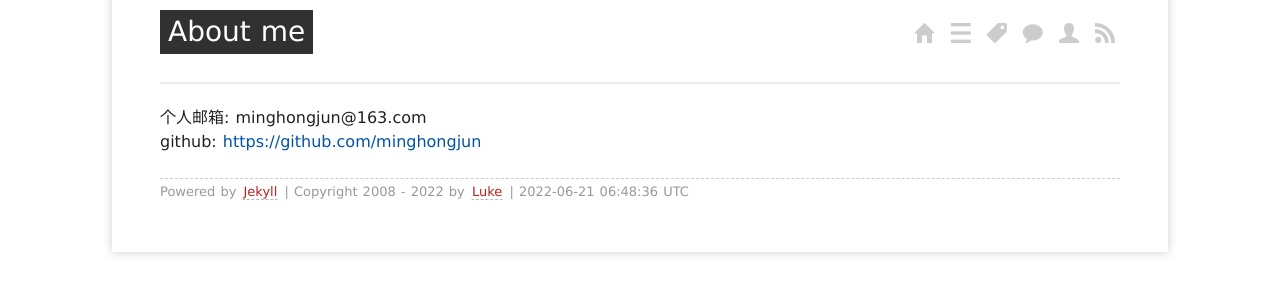
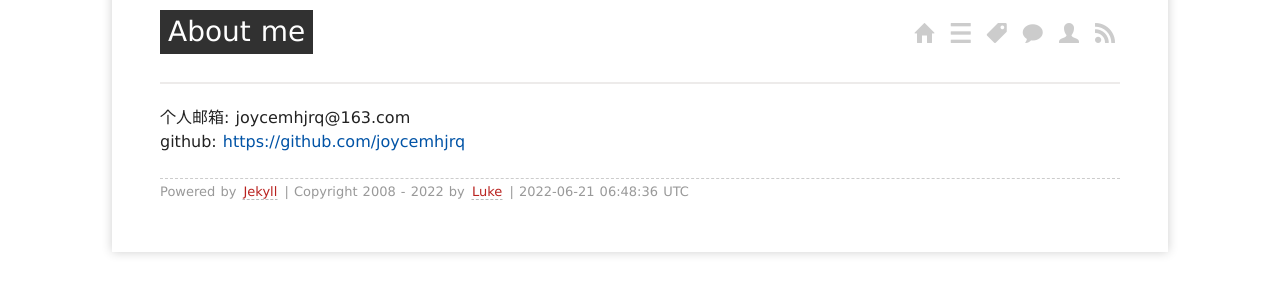
Before and after one commit to joycemhjrq/joycemhjrq.github.io, a Jekyll site: the page built from about/index.md, in a window 1280 px wide. Shown: the part 209-503 px from the top of the page. Built offline with Jekyll 4.4.1, drawn with Linux system fonts in a browser that asks for light colours; Markdown is read by kramdown in place of the engine named in the settings; comment, search, counter and statistics services are not loaded.

Commit message:
Update index.md

```diff
--- a/about/index.md
+++ b/about/index.md
@@ -4,5 +4,5 @@ layout: page
 comments: yes
 ---
 
-个人邮箱: minghongjun@163.com
-github: [https://github.com/minghongjun](https://github.com/minghongjun)
+个人邮箱: joycemhjrq@163.com
+github: [https://github.com/joycemhjrq](https://github.com/joycemhjrq)
```
